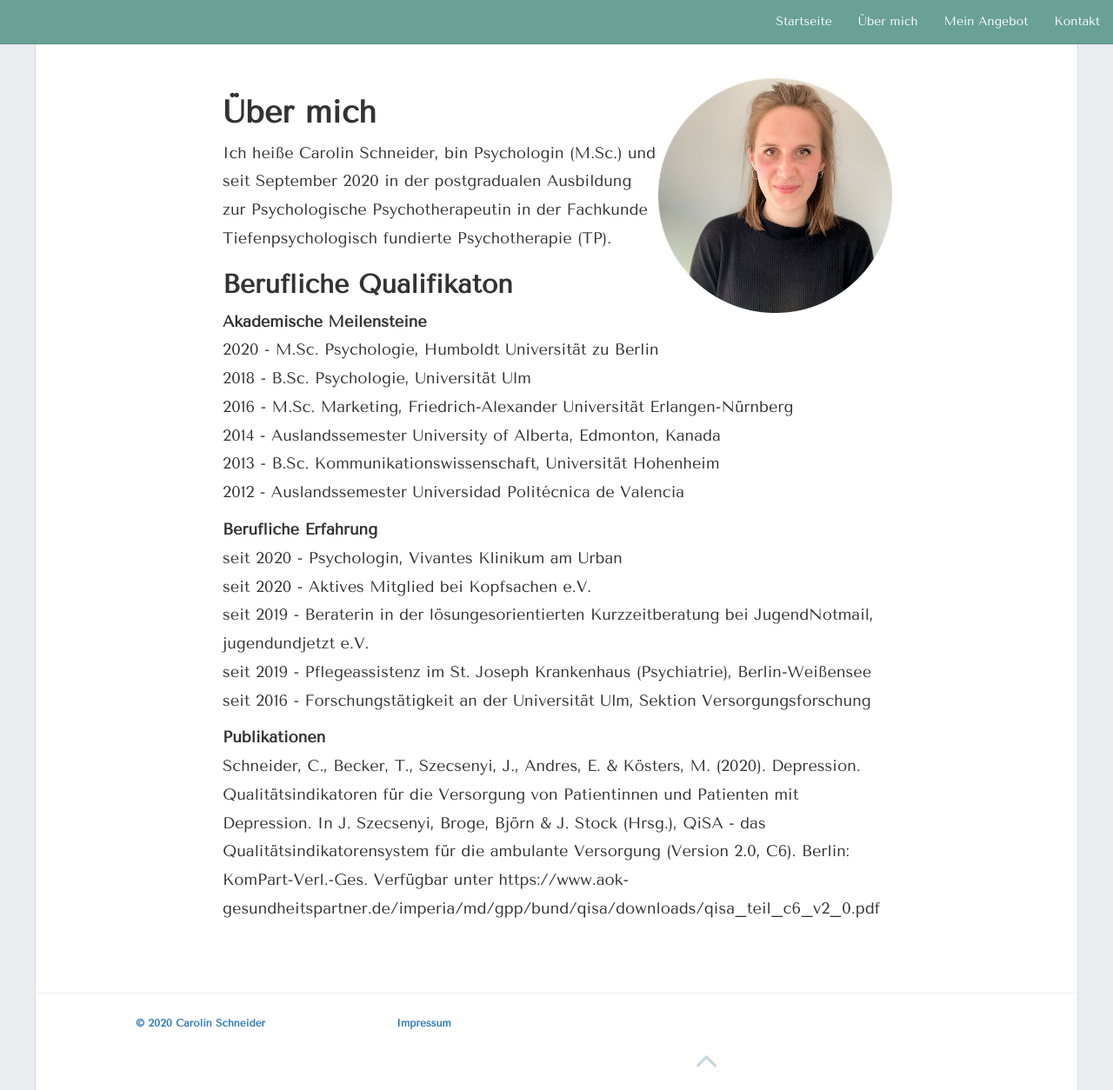
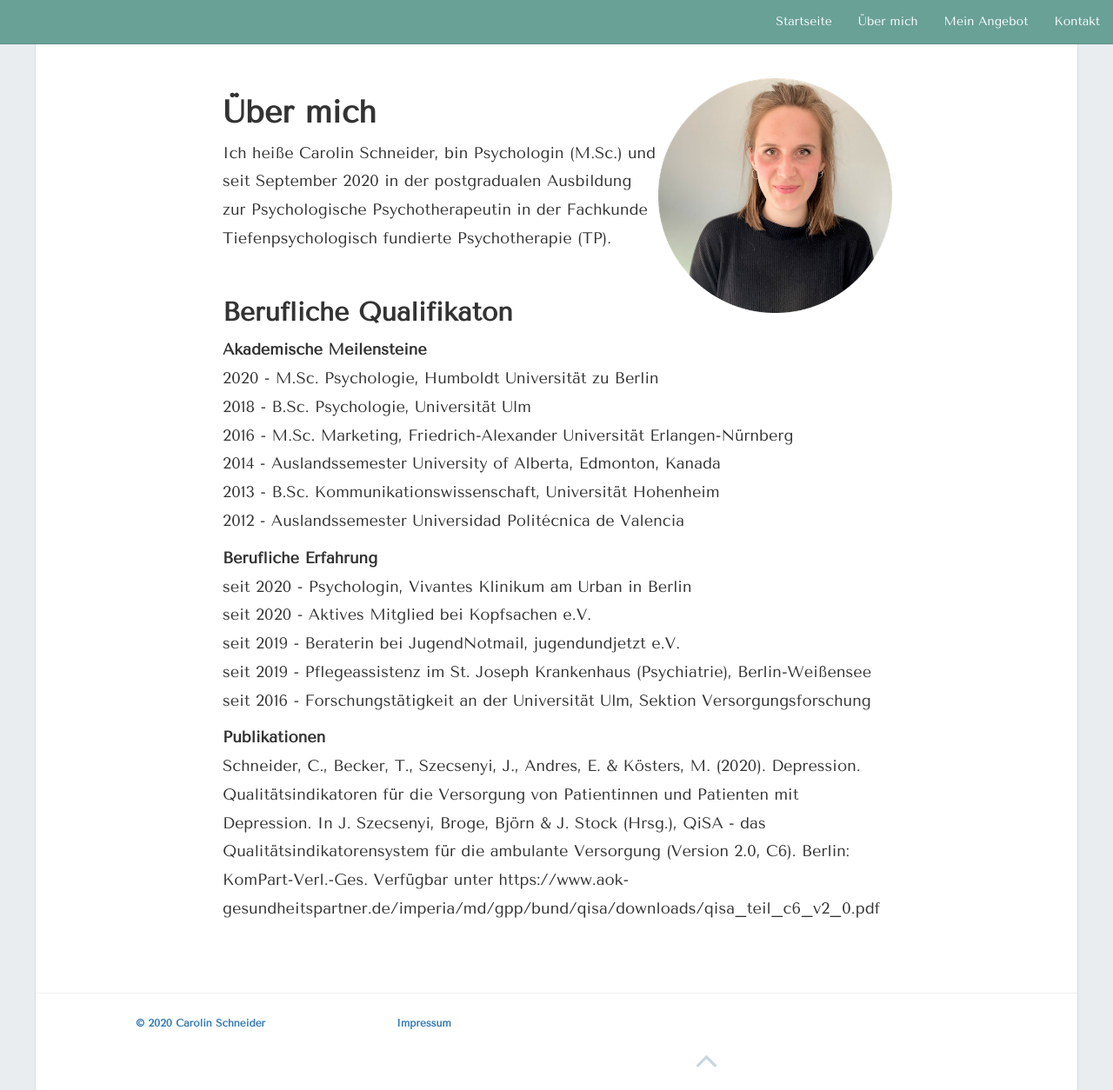
Before and after one commit to carolinschneider/carolinschneider.github.io, a Jekyll site: the page built from about.md, in a window 1280 px wide and 1254 px high. Shown: the whole window at 87% size. Built offline with Jekyll 4.4.1, drawn with Linux system fonts in a browser that asks for light colours; nearby versions of some CDN libraries.

Commit message:
Update about.md

```diff
--- a/about.md
+++ b/about.md
@@ -7,7 +7,7 @@ permalink: /about/
 <img src="https://raw.githubusercontent.com/carolinschneider/carolinschneider.github.io/master/img/lini%20(2).png" alt="" style="float:right;width:35%;">
 
 # Über mich
-Ich heiße Carolin Schneider, bin Psychologin (M.Sc.) und seit September 2020 in der postgradualen Ausbildung zur Psychologische Psychotherapeutin in der Fachkunde Tiefenpsychologisch fundierte Psychotherapie (TP).
+Ich heiße Carolin Schneider, bin Psychologin (M.Sc.) und seit September 2020 in der postgradualen Ausbildung zur Psychologische Psychotherapeutin in der Fachkunde Tiefenpsychologisch fundierte Psychotherapie (TP). <br> <br>
 
 ## Berufliche Qualifikaton
 
@@ -20,9 +20,9 @@ Ich heiße Carolin Schneider, bin Psychologin (M.Sc.) und seit September 2020 in
 2012 - Auslandssemester Universidad Politécnica de Valencia <br />
 
 **Berufliche Erfahrung** <br />
-seit 2020 - Psychologin, Vivantes Klinikum am Urban <br />
+seit 2020 - Psychologin, Vivantes Klinikum am Urban in Berlin <br />
 seit 2020 - Aktives Mitglied bei Kopfsachen e.V. <br />
-seit 2019 - Beraterin in der lösungesorientierten Kurzzeitberatung bei JugendNotmail, jugendundjetzt e.V. <br />
+seit 2019 - Beraterin bei JugendNotmail, jugendundjetzt e.V. <br />
 seit 2019 - Pflegeassistenz im St. Joseph Krankenhaus (Psychiatrie), Berlin-Weißensee <br />
 seit 2016 - Forschungstätigkeit an der Universität Ulm, Sektion Versorgungsforschung
 
```
